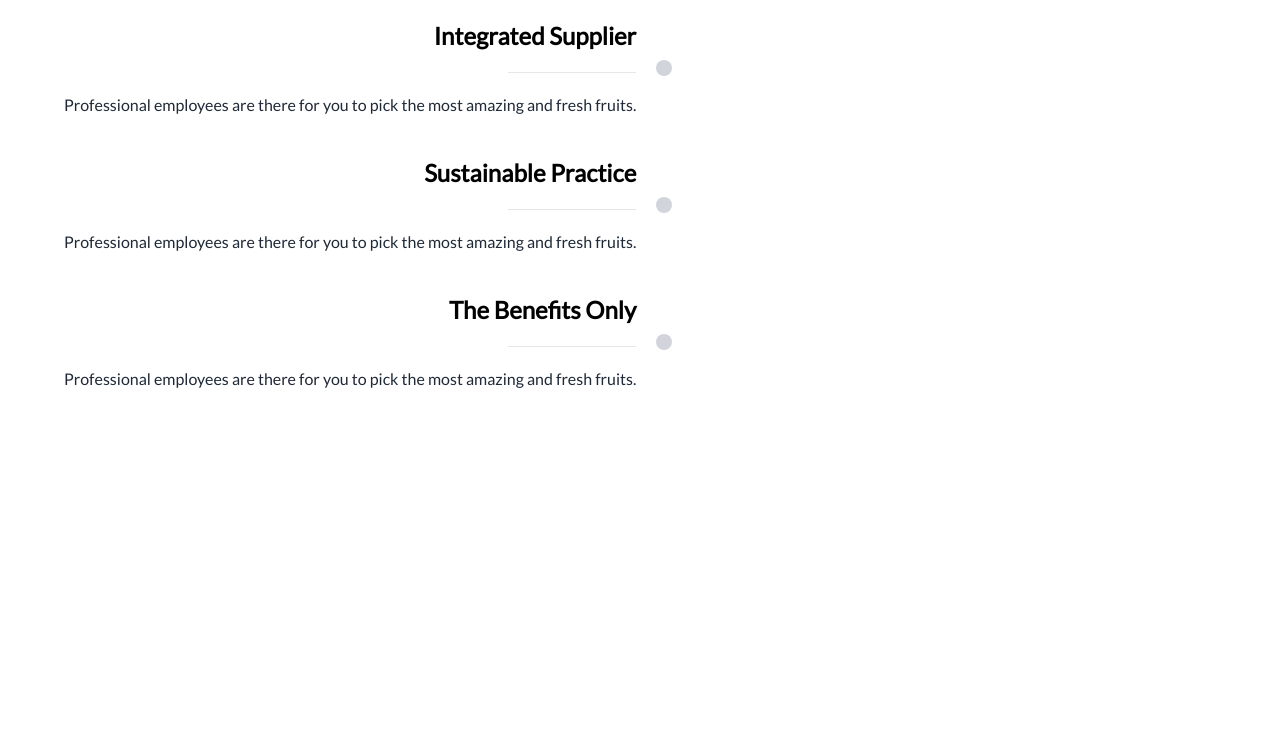
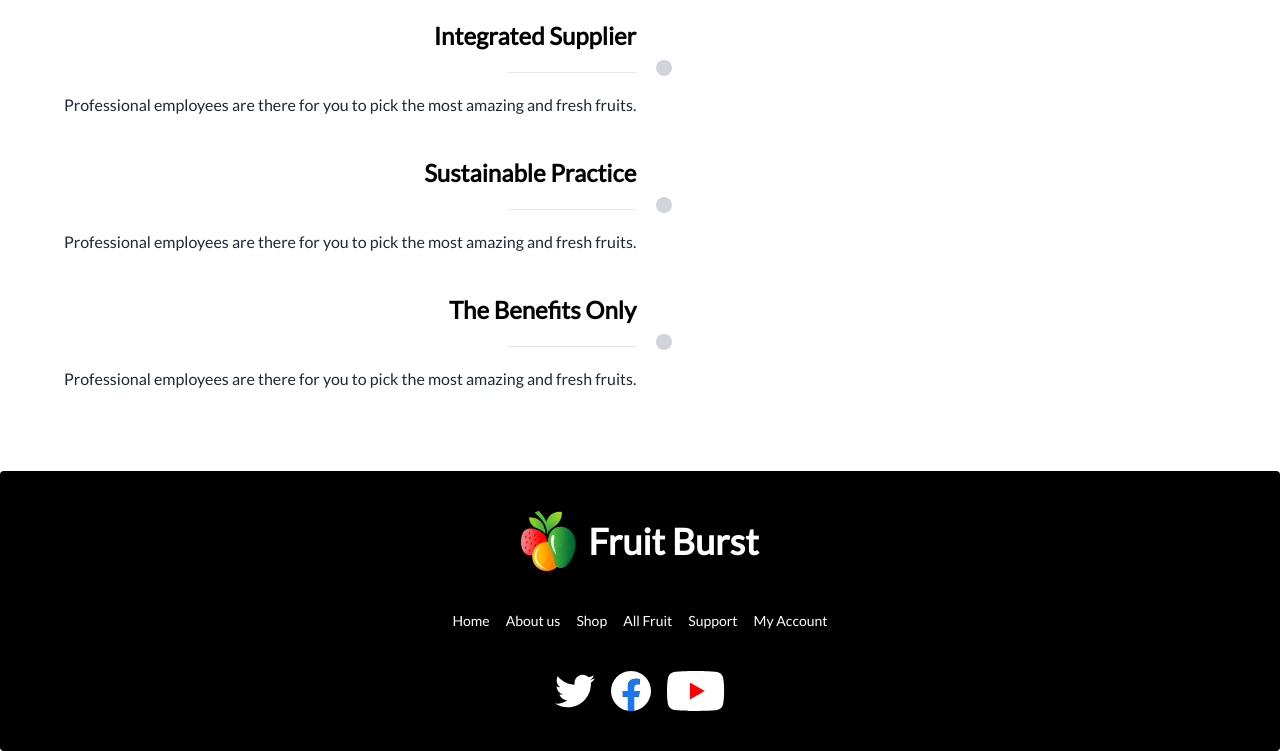
Before and after one commit to Ferdous14/fruit-burst, a plain HTML site: page index.html in a window 1280 px wide. Shown: the part 4657-5408 px from the top of the page. Before the commit the page ends 5048 px from the top, so only its background shows below. Drawn offline with nearby package versions, Linux system fonts and the light colour scheme.

Commit message:
footer section added

```diff
--- a/index.html
+++ b/index.html
@@ -608,8 +608,64 @@
 
     </main>
     <!-- footer section starts from here -->
-        <footer>
+    <footer class="footer footer-center p-10 mt-20 bg-black text-base-content rounded">
+      <div class="flex items-center justify-center gap-3">
+        <img src="./images/logo.png" alt="">
+        <h3 class="text-4xl font-bold text-white">Fruit Burst</h3>
+      </div>
+      <div class="hidden md:grid grid-flow-col gap-4 ">
+        <a class="link link-hover text-white">Home</a>
+        <a class="link link-hover text-white">About us</a>
+        <a class="link link-hover text-white">Shop</a>
+        <a class="link link-hover text-white">All Fruit</a>
+        <a class="link link-hover text-white">Support</a>
+        <a class="link link-hover text-white">My Account</a>
+      </div>
+      <div class="flex flex-col gap-2 items-center justify-center md:hidden">
+        <div>
+          <a class="link link-hover text-white mr-5">Home</a>
+          <a class="link link-hover text-white mr-5">About us</a>
+          <a class="link link-hover text-white mr-5">Shop</a>
+          <a class="link link-hover text-white ">All Fruit</a>
+        </div>
+        <div>
+          <a class="link link-hover text-white mr-5">Support</a>
+          <a class="link link-hover text-white">My Account</a>
+        </div>
+      </div>
+      <div>
+        <div class="grid grid-flow-col gap-4">
+          <a><svg xmlns="http://www.w3.org/2000/svg" width="40" height="40" viewBox="0 0 40 40" fill="none">
+            <g clip-path="url(#clip0_12_5266)">
+              <path d="M40 7.5975C38.5125 8.25 36.9275 8.6825 35.275 8.8925C36.975 7.8775 38.2725 6.2825 38.8825 4.36C37.2975 5.305 35.5475 5.9725 33.6825 6.345C32.1775 4.7425 30.0325 3.75 27.6925 3.75C23.1525 3.75 19.4975 7.435 19.4975 11.9525C19.4975 12.6025 19.5525 13.2275 19.6875 13.8225C12.87 13.49 6.8375 10.2225 2.785 5.245C2.0775 6.4725 1.6625 7.8775 1.6625 9.39C1.6625 12.23 3.125 14.7475 5.305 16.205C3.9875 16.18 2.695 15.7975 1.6 15.195C1.6 15.22 1.6 15.2525 1.6 15.285C1.6 19.27 4.4425 22.58 8.17 23.3425C7.5025 23.525 6.775 23.6125 6.02 23.6125C5.495 23.6125 4.965 23.5825 4.4675 23.4725C5.53 26.72 8.545 29.1075 12.13 29.185C9.34 31.3675 5.7975 32.6825 1.9625 32.6825C1.29 32.6825 0.645 32.6525 0 32.57C3.6325 34.9125 7.9375 36.25 12.58 36.25C27.67 36.25 35.92 23.75 35.92 12.915C35.92 12.5525 35.9075 12.2025 35.89 11.855C37.5175 10.7 38.885 9.2575 40 7.5975Z" fill="white"/>
+            </g>
+            <defs>
+              <clipPath id="clip0_12_5266">
+                <rect width="40" height="40" fill="white"/>
+              </clipPath>
+            </defs>
+          </svg></a>
+          <a><svg xmlns="http://www.w3.org/2000/svg" width="40" height="40" viewBox="0 0 40 40" fill="none">
+            <g clip-path="url(#clip0_12_5269)">
+              <path d="M40 20C40 29.9828 32.6859 38.257 23.125 39.757V25.7813H27.7852L28.6719 20H23.125V16.2484C23.125 14.6664 23.9 13.125 26.3844 13.125H28.9062V8.20313C28.9062 8.20313 26.6172 7.8125 24.4289 7.8125C19.8609 7.8125 16.875 10.5813 16.875 15.5938V20H11.7969V25.7813H16.875V39.757C7.31406 38.257 0 29.9828 0 20C0 8.95469 8.95469 0 20 0C31.0453 0 40 8.95469 40 20Z" fill="white"/>
+              <path d="M27.7852 25.7812L28.6719 20H23.125V16.2484C23.125 14.6667 23.8998 13.125 26.3843 13.125H28.9062V8.20312C28.9062 8.20312 26.6175 7.8125 24.4293 7.8125C19.8609 7.8125 16.875 10.5813 16.875 15.5938V20H11.7969V25.7812H16.875V39.757C17.8933 39.9167 18.9369 40 20 40C21.0631 40 22.1067 39.9167 23.125 39.757V25.7812H27.7852Z" fill="#1877F2"/>
+            </g>
+            <defs>
+              <clipPath id="clip0_12_5269">
+                <rect width="40" height="40" fill="white"/>
+              </clipPath>
+            </defs>
+          </svg></a>
 
+
+          <a><svg xmlns="http://www.w3.org/2000/svg" width="58" height="40" viewBox="0 0 58 40" fill="none">
+            <path d="M55.9526 6.25899C55.294 3.81162 53.3644 1.88249 50.9175 1.22347C46.4468 0 28.5643 0 28.5643 0C28.5643 0 10.6821 0 6.21148 1.17683C3.81162 1.83542 1.83498 3.81206 1.17639 6.25899C0 10.7292 0 20 0 20C0 20 0 29.3174 1.17639 33.741C1.83542 36.1879 3.76455 38.1175 6.21192 38.7765C10.7292 40 28.5647 40 28.5647 40C28.5647 40 46.4468 40 50.9175 38.8232C53.3649 38.1646 55.294 36.235 55.953 33.7881C57.1294 29.3174 57.1294 20.0471 57.1294 20.0471C57.1294 20.0471 57.1765 10.7292 55.9526 6.25899Z" fill="white"/>
+            <path d="M22.8706 28.5648L37.7409 20.0001L22.8706 11.4354V28.5648Z" fill="#FF0000"/>
+          </svg></a>
+
+
+        </div>
+      </div>
         </footer>
 </body>
 
```
